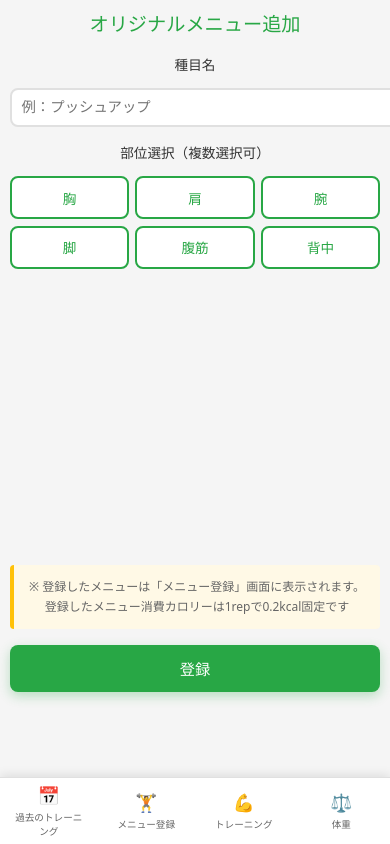
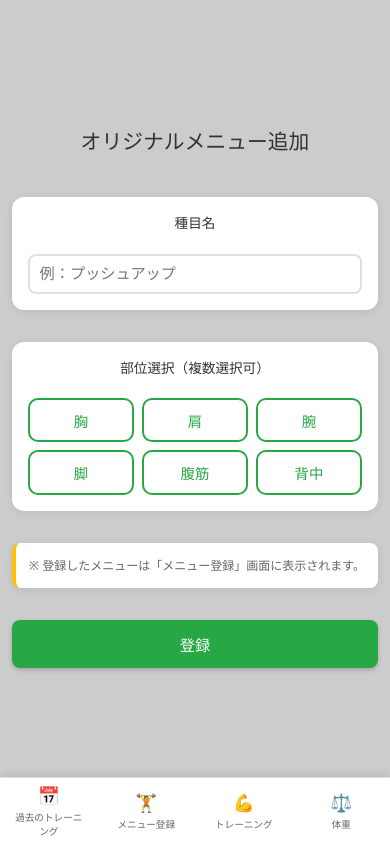
Before and after one commit to BandaiTakumi/massle_app, a React (Vite) app: page /add-menu in a window 390 px wide. Built offline with nearby package versions, Linux system fonts and the light colour scheme.

Commit message:
オリジナルメニューの追加画面のレイアウト調整

```diff
--- a/src/components/pages/AddMenu.css
+++ b/src/components/pages/AddMenu.css
@@ -5,41 +5,64 @@
   padding-bottom: calc(60px + 1.618rem);
   display: flex;
   flex-direction: column;
-  gap: 1.618rem;
-  background-color: #f5f5f5;
-  min-height: calc(100vh - 60px);
+  justify-content: flex-start;
+  align-items: center;
+  gap: 2rem;
+  background-color: #ccc;
+  min-height: 100vh;
   max-width: 100vw;
   box-sizing: border-box;
+  overflow-y: auto;
+  overflow-x: hidden;
+}
+
+.add-menu-content {
+  width: 100%;
+  max-width: 600px;
+  display: flex;
+  flex-direction: column;
+  gap: 2rem;
+  margin-top: auto;
+  margin-bottom: auto;
+  padding-top: 2rem;
+  padding-bottom: 2rem;
 }
 
 .add-menu-page h2 {
   margin: 0;
-  color: #28a745;
-  font-size: 1.5rem;
+  color: #333;
+  font-size: 1.8rem;
   text-align: center;
   flex-shrink: 0;
+  margin-bottom: 0.5rem;
 }
 
 .form-section {
   display: flex;
   flex-direction: column;
-  gap: 0.8rem;
+  gap: 1.5rem;
   flex-shrink: 0;
+  background-color: #fff;
+  padding: 2rem;
+  border-radius: 12px;
+  box-shadow: 0 2px 8px rgba(0, 0, 0, 0.08);
 }
 
 .form-label {
-  font-size: 1rem;
+  font-size: 1.1rem;
   font-weight: 600;
   color: #333;
+  margin-bottom: 0.5rem;
 }
 
 .menu-name-input {
   width: 100%;
-  padding: 0.8rem;
-  font-size: 1rem;
+  padding: 1rem;
+  font-size: 1.1rem;
   border: 2px solid #e0e0e0;
   border-radius: 8px;
   transition: border-color 0.2s;
+  box-sizing: border-box;
 }
 
 .menu-name-input:focus {
@@ -50,15 +73,15 @@
 .category-selection {
   display: grid;
   grid-template-columns: repeat(3, 1fr);
-  gap: 0.6rem;
+  gap: 1rem;
 }
 
 .category-select-button {
-  padding: 0.8rem;
+  padding: 1rem;
   border: 2px solid #28a745;
   background-color: #fff;
-  border-radius: 8px;
-  font-size: 1rem;
+  border-radius: 10px;
+  font-size: 1.1rem;
   font-weight: 500;
   cursor: pointer;
   transition: all 0.2s;
@@ -75,41 +98,40 @@
 }
 
 .note-section {
-  margin-top: auto;
-  padding: 1rem;
-  background-color: #fff9e6;
+  padding: 1.5rem;
+  background-color: #fff;
   border-left: 4px solid #ffc107;
-  border-radius: 4px;
+  border-radius: 8px;
   flex-shrink: 0;
+  box-shadow: 0 2px 8px rgba(0, 0, 0, 0.08);
 }
 
 .note-text {
   margin: 0;
-  font-size: 0.85rem;
+  font-size: 0.95rem;
   color: #666;
-  line-height: 1.6;
+  line-height: 1.8;
 }
 
 .register-button {
   width: 100%;
-  padding: 1rem;
+  padding: 1.25rem;
   background-color: #28a745;
   color: #fff;
   border: none;
   border-radius: 8px;
-  font-size: 1.1rem;
+  font-size: 1.2rem;
   font-weight: 600;
   cursor: pointer;
   transition: all 0.2s;
-  box-shadow: 0 4px 12px rgba(40, 167, 69, 0.3);
+  box-shadow: 0 2px 4px rgba(0, 0, 0, 0.2);
   flex-shrink: 0;
-  margin-bottom: 2rem;
 }
 
 .register-button:hover {
   background-color: #218838;
   transform: translateY(-2px);
-  box-shadow: 0 6px 16px rgba(40, 167, 69, 0.4);
+  box-shadow: 0 4px 8px rgba(0, 0, 0, 0.3);
 }
 
 .register-button:active {
@@ -121,19 +143,81 @@
   .add-menu-page {
     padding: 1rem;
     padding-bottom: calc(55px + 1rem);
+    gap: 1.5rem;
+  }
+
+  .add-menu-content {
+    max-width: 100%;
+  }
+
+  .add-menu-page h2 {
+    font-size: 1.5rem;
+  }
+
+  .form-section {
+    padding: 1.5rem;
     gap: 1.2rem;
+  }
+
+  .form-label {
+    font-size: 1rem;
+  }
+
+  .menu-name-input {
+    padding: 0.75rem;
+    font-size: 1rem;
+  }
+
+  .category-selection {
+    gap: 0.75rem;
+  }
+
+  .category-select-button {
+    padding: 0.75rem 0.5rem;
+    font-size: 0.95rem;
+  }
+
+  .note-section {
+    padding: 1rem;
+  }
+
+  .note-text {
+    font-size: 0.8rem;
+  }
+
+  .register-button {
+    padding: 1rem;
+    font-size: 1.05rem;
+  }
+}
+
+/* 小型スマホ対応（480px以下） */
+@media (max-width: 480px) {
+  .add-menu-page {
+    padding: 0.75rem;
+    padding-bottom: calc(50px + 0.75rem);
+    gap: 1rem;
+  }
+
+  .add-menu-content {
+    max-width: 100%;
   }
 
   .add-menu-page h2 {
     font-size: 1.3rem;
   }
 
+  .form-section {
+    padding: 1rem;
+    gap: 0.75rem;
+  }
+
   .form-label {
-    font-size: 0.9rem;
+    font-size: 0.85rem;
   }
 
   .menu-name-input {
-    padding: 0.7rem;
+    padding: 0.6rem;
     font-size: 0.95rem;
   }
 
@@ -142,52 +226,12 @@
   }
 
   .category-select-button {
-    padding: 0.7rem 0.5rem;
+    padding: 0.6rem 0.4rem;
     font-size: 0.9rem;
   }
 
-  .note-text {
-    font-size: 0.7rem;
-  }
-
-  .register-button {
-    padding: 0.9rem;
-    font-size: 1rem;
-  }
-}
-
-/* 小型スマホ対応（480px以下） */
-@media (max-width: 480px) {
-  .add-menu-page {
-    padding: 0.618rem;
-    padding-bottom: calc(50px + 0.618rem);
-    gap: 1rem;
-  }
-
-  .add-menu-page h2 {
-    font-size: 1.2rem;
-  }
-
-  .form-label {
-    font-size: 0.85rem;
-  }
-
-  .menu-name-input {
-    padding: 0.6rem;
-    font-size: 0.9rem;
-  }
-
-  .category-selection {
-    gap: 0.4rem;
-  }
-
-  .category-select-button {
-    padding: 0.6rem 0.4rem;
-    font-size: 0.85rem;
-  }
-
   .note-section {
-    padding: 0.8rem;
+    padding: 0.75rem;
   }
 
   .note-text {
--- a/src/components/pages/AddMenu.jsx
+++ b/src/components/pages/AddMenu.jsx
@@ -50,6 +50,7 @@ function AddMenu() {
 
   return (
     <div className="add-menu-page">
+      <div className="add-menu-content">
         <h2>オリジナルメニュー追加</h2>
 
         <div className="form-section">
@@ -81,8 +82,6 @@ function AddMenu() {
         <div className="note-section">
           <p className="note-text">
             ※ 登録したメニューは「メニュー登録」画面に表示されます。
-          <br />
-          登録したメニュー消費カロリーは1repで0.2kcal固定です
           </p>
         </div>
 
@@ -90,6 +89,7 @@ function AddMenu() {
           登録
         </button>
       </div>
+    </div>
   );
 }
 
```
Lines whose indentation alone changed are shown as unchanged.
